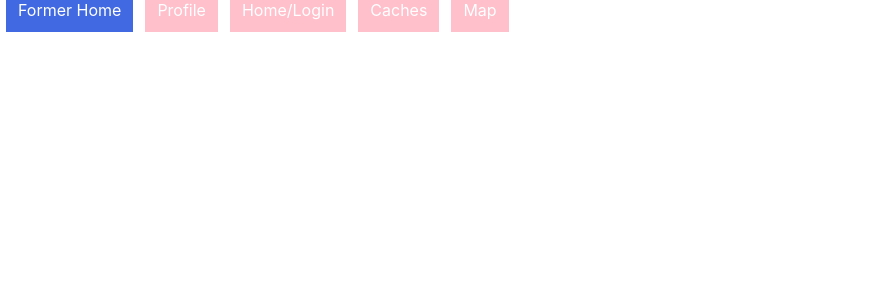
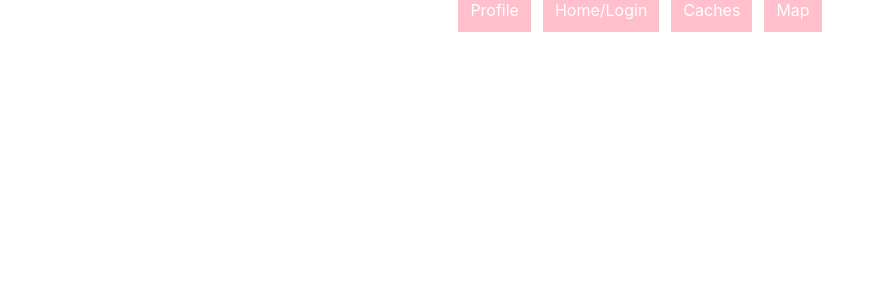
Before and after one commit to lofiandcode/GeocachingApp, a React (Create React App) app in the folder frontend/: page / in a window 1280 px wide. Shown: the top 300 px of the page, without its empty margins (0-879 px from the left). Built offline with nearby package versions, Linux system fonts and the light colour scheme; what google-maps-react would draw is missing.

Commit message:
relocated routes from index.js to App.js

```diff
--- a/frontend/src/App.js
+++ b/frontend/src/App.js
@@ -1,17 +1,30 @@
 import React from 'react';
+import { BrowserRouter as Router, Route } from 'react-router-dom';
+import Navbar from './Navbar'
+import Login from './Login'
+import UserContainer from './containers/UserContainer';
+import CacheContainer from './containers/CacheContainer';
+import MapContainer from './containers/MapContainer';
 import './App.css';
-// import CacheContainer from './containers/CacheContainer';
-// import UserContainer from './containers/UserContainer';
+// import { render } from 'react-dom';
+import './index.css';
+// import * as serviceWorker from './serviceWorker';
 
-
-function App() {
+const App = (props) => {
   return (
-    <div className="App">
-      {/* <CacheContainer />
-      <UserContainer /> */}
-
-    </div>
-  );
-}
-
+    <Router>
+      <div className="App">
+        <Navbar />
+        <Route exact path="/caches" component={CacheContainer} />
+        <Route exact path="/login" component={Login} />
+        <Route exact path="/profile" component={UserContainer} />
+        <Route exact path="/map" component={MapContainer} />
+      </div>
+    </Router>
+// If you want your app to work offline and load faster, you can change
+// unregister() to register() below. Note this comes with some pitfalls.
+// Learn more about service workers: https://bit.ly/CRA-PWA
+// serviceWorker.unregister();
+  )
+};
 export default App;
--- a/frontend/src/Navbar.js
+++ b/frontend/src/Navbar.js
@@ -14,17 +14,6 @@ class Navbar extends React.Component {
   render() {
     return (
       <div>
-        <NavLink
-          to="/"
-          /* set exact so it knows to only set activeStyle when route is deeply equal to link */
-          exact
-          /* add styling to Navlink */
-          style={link}
-          /* add prop for activeStyle */
-          activeStyle={{
-            background: 'royalblue'
-          }}
-        >Former Home</NavLink>
         <NavLink
           to="/profile"
           exact
--- a/frontend/src/index.js
+++ b/frontend/src/index.js
@@ -1,30 +1,8 @@
 import React from 'react';
-import ReactDOM from 'react-dom';
+import { render } from 'react-dom';
 import './index.css';
 import App from './App';
-import * as serviceWorker from './serviceWorker';
-// import Home from './Home'
-import Login from './Login'
-import Navbar from './Navbar'
-import { BrowserRouter as Router, Route } from 'react-router-dom';
-import UserContainer from './containers/UserContainer';
-import CacheContainer from './containers/CacheContainer';
-import MapContainer from './containers/MapContainer';
 
-ReactDOM.render(
-    <div>
-    <Router>
-        <Navbar />
-        <App />
-        <Route exact path="/caches" component={CacheContainer} />
-        <Route exact path="/login" component={Login} />
-        <Route exact path="/profile" component={UserContainer} />
-        <Route exact path="/map" component={MapContainer} />
-    </Router>
-  </div>
-  , document.getElementById('root'));
-
-// If you want your app to work offline and load faster, you can change
-// unregister() to register() below. Note this comes with some pitfalls.
-// Learn more about service workers: https://bit.ly/CRA-PWA
-serviceWorker.unregister();
+render (
+  <App />, document.getElementById('root')
+);
```
Also changed, not shown: frontend/package.json (line endings or trailing spaces).
